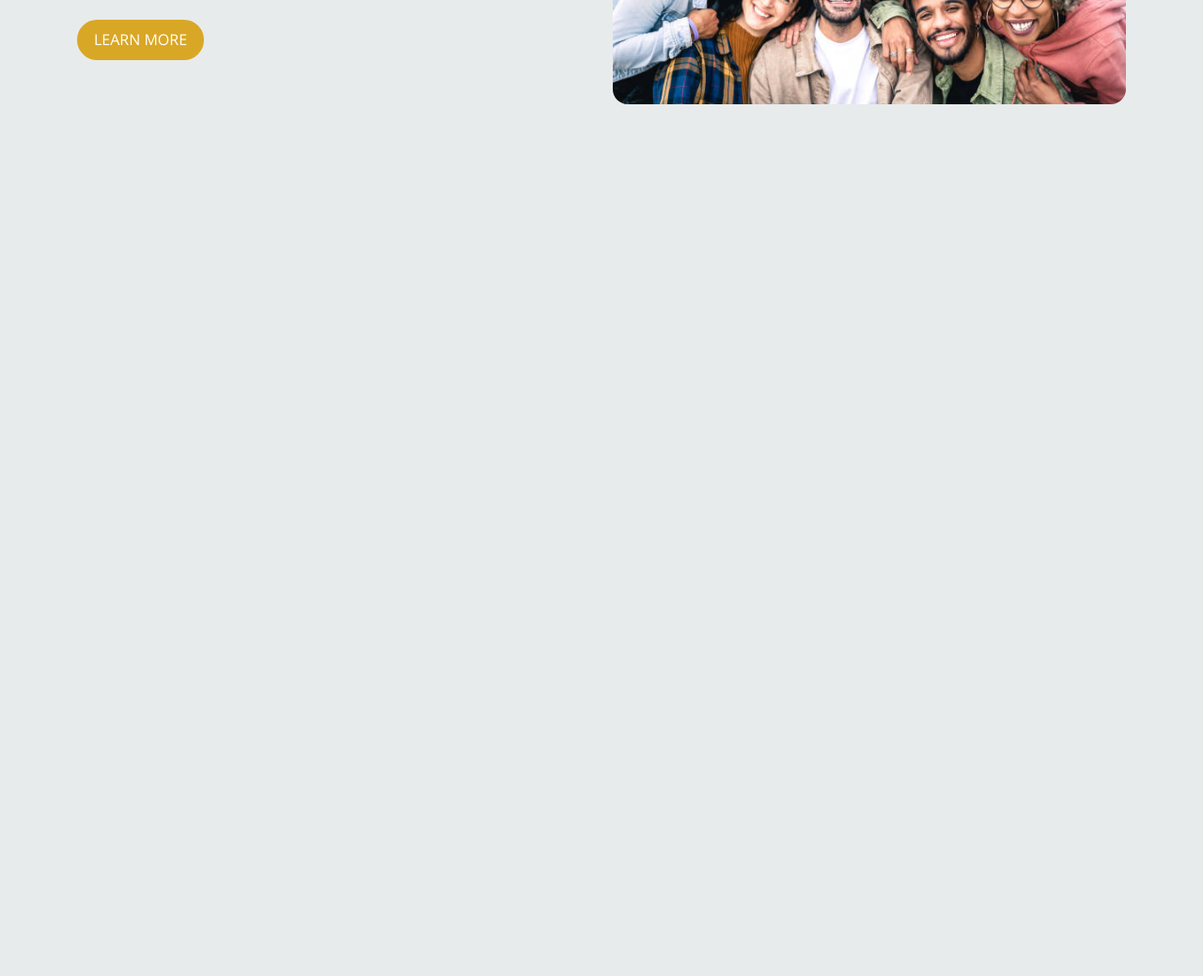
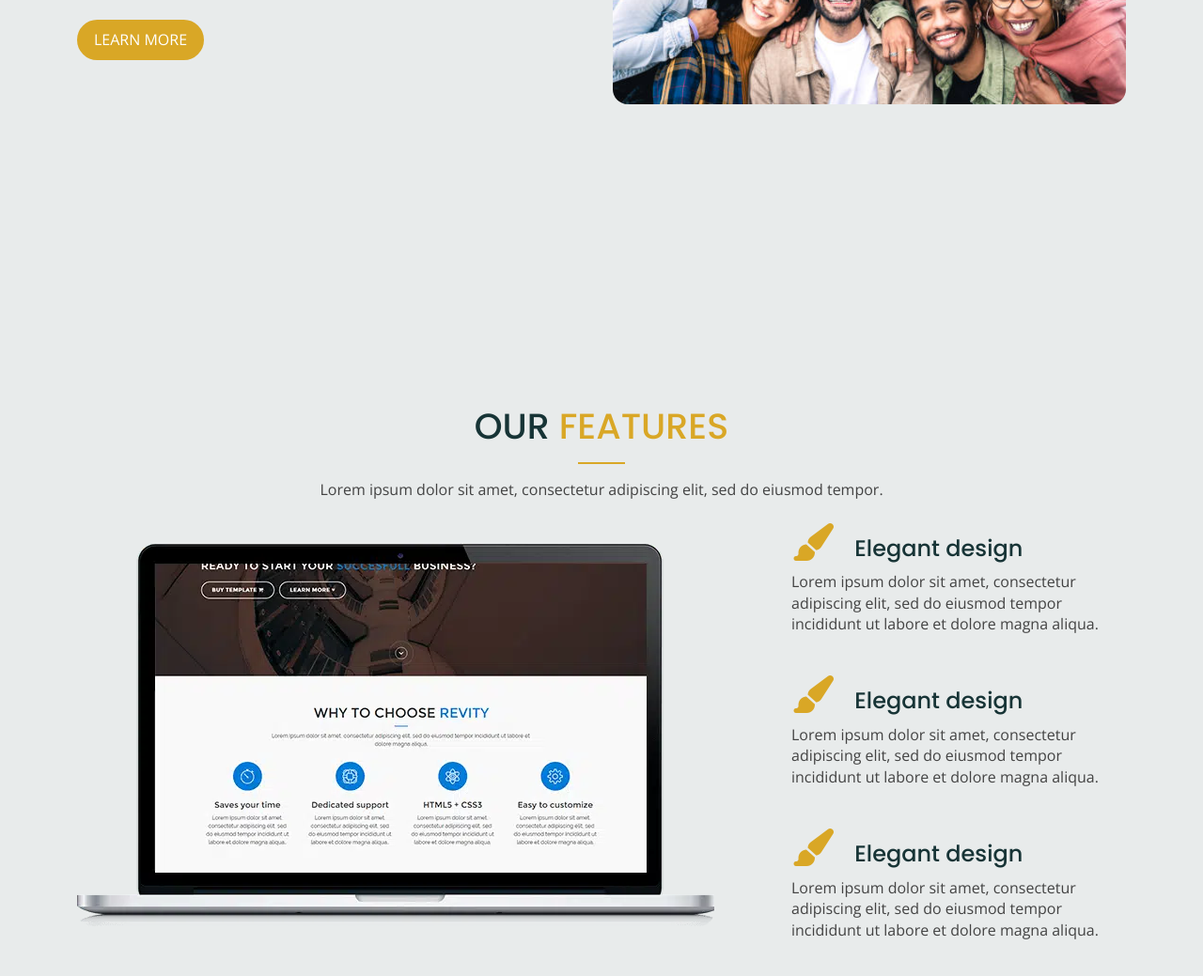
Before and after one commit to rockeyrai/projectT, a plain HTML site: page project/index.html in a window 1280 px wide. Shown: the part 1258-2297 px from the top of the page at 94% size. Before the commit the page ends 1535 px from the top, so only its background shows below. Drawn offline with nearby package versions, Linux system fonts and the light colour scheme.

Commit message:
addming feature section

```diff
--- a/project/assets/css/style.css
+++ b/project/assets/css/style.css
@@ -287,3 +287,20 @@ ol {
   color: var(--primary-color);
   background-color: var(--white-color);
 }
+
+.features img{
+  margin-top: 20px;
+}
+
+.feature-box {
+  display: flex;
+  flex-direction: column;
+  max-width:50%;
+  gap: 20px;
+}
+
+.feature-box i{
+  font-size: 40px;
+  color: var(--primary-color);
+  margin-right: 1rem;
+}
--- a/project/index.html
+++ b/project/index.html
@@ -99,13 +99,49 @@
           <p> In semper dolorum luptatum sit, sed te eros scripta mandamus, per et postea officiis luptatum. Dicit
             tollit labores eu vix. Affert discere volutpat ei cum. Cu zril graece noluisse sea, id nec stet consetetur
             referrentur, te tota nonumy feugait mei. Mea eu sale sanctus.</p>
-            <button class="prim-btn">LEARN MORE</button>
+          <button class="prim-btn">LEARN MORE</button>
         </div>
         <div class="col-6">
-          <figure><img src="./assets/public/istockphoto-1368965646-612x612.jpg" style="border-radius: 1rem;"alt="group photo" /></figure>
+          <figure><img src="./assets/public/istockphoto-1368965646-612x612.jpg" style="border-radius: 1rem;"
+              alt="group photo" /></figure>
         </div>
       </div>
-
+  </section>
+  <section class="block features">
+    <div class="container">
+      <div class="row justify-content-center text-center">
+        <div class="col-8">
+          <div class="section-title">
+            <h2>our <span class="">features</span></h2>
+            <p>
+              Lorem ipsum dolor sit amet, consectetur adipiscing elit, sed do eiusmod tempor.
+            </p>
+          </div>
+        </div>
+      </div>
+      <div class="row">
+        <div class="col-8">
+          <figure><img src="./assets/public/index-02.png.webp" style="border-radius: 1rem;"
+              alt="group photo" /></figure>
+        </div>
+        <div class="col-4 feature-box">
+          <div>
+            <h4><span> <i class="fa-solid fa-paintbrush"></i></span> Elegant design</h4>
+            <p>Lorem ipsum dolor sit amet, consectetur adipiscing elit, sed do eiusmod tempor incididunt ut labore et
+              dolore magna aliqua.</p>
+          </div>
+          <div>
+            <h4><span> <i class="fa-solid fa-paintbrush"></i></span> Elegant design</h4>
+            <p>Lorem ipsum dolor sit amet, consectetur adipiscing elit, sed do eiusmod tempor incididunt ut labore et
+              dolore magna aliqua.</p>
+          </div>
+          <div>
+            <h4><span> <i class="fa-solid fa-paintbrush"></i></span> Elegant design</h4>
+            <p>Lorem ipsum dolor sit amet, consectetur adipiscing elit, sed do eiusmod tempor incididunt ut labore et
+              dolore magna aliqua.</p>
+          </div>
+        </div>
+      </div>
   </section>
   <script src="./assets/js/bootstrap.bundle.min.js"></script>
   <script src="./assets/js/script.js"></script>
```
Also changed, not shown: project/assets/public/index-02.png.webp (added).
